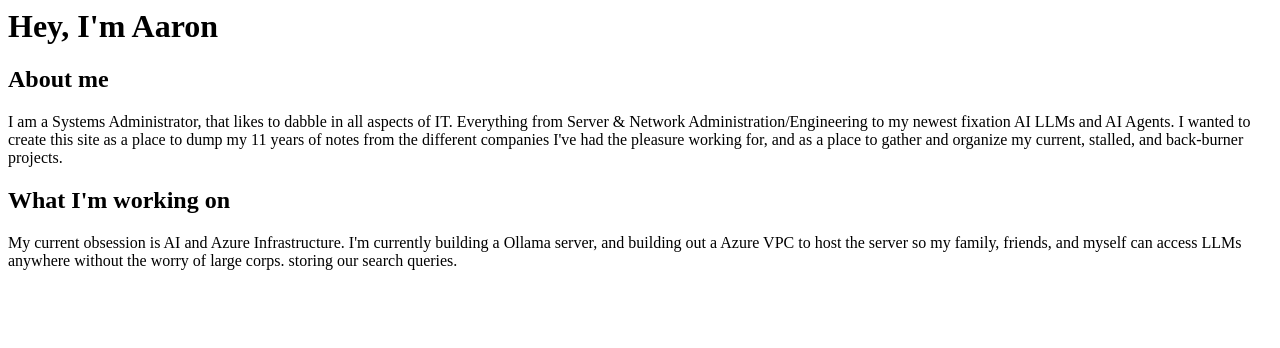
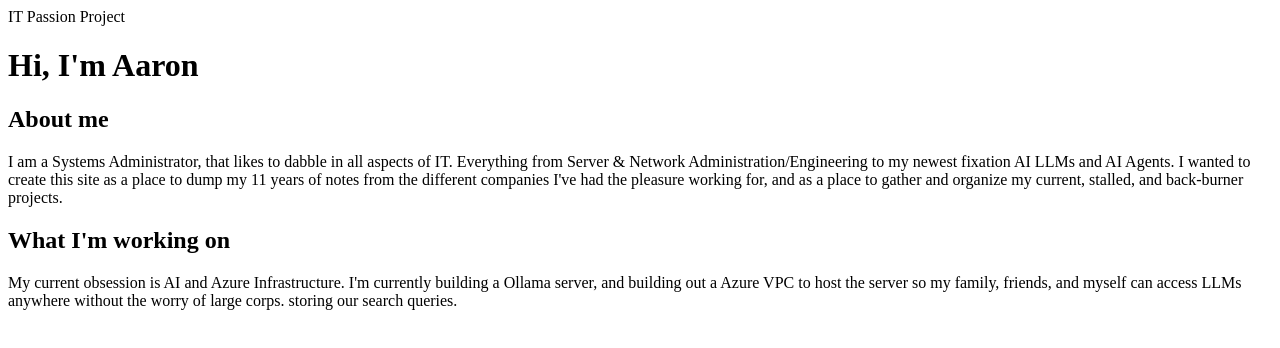
Before and after one commit to Mack-Digest/ITPassionProject, a plain HTML site: page index.html in a window 1280 px wide. Drawn offline with Linux system fonts and the light colour scheme.

Commit message:
Update index.html

```diff
--- a/index.html
+++ b/index.html
@@ -1,7 +1,9 @@
 
+<!DOCTYPE html>
 <html>
+    <head>IT Passion Project</head>
     <h1>
-        Hey, I'm Aaron
+        Hi, I'm Aaron
     </h1>
     <body>
         <h2>About me</h2>
```
